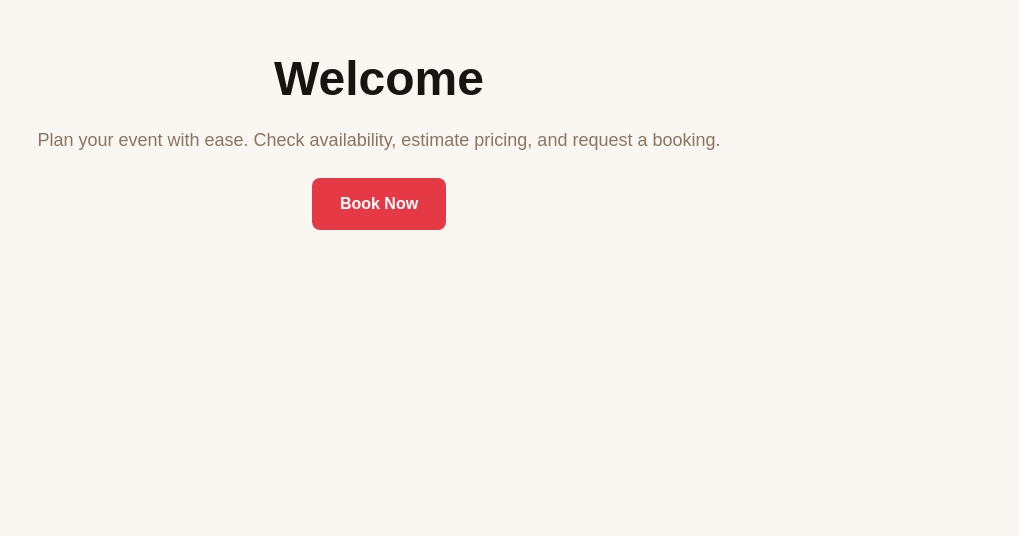
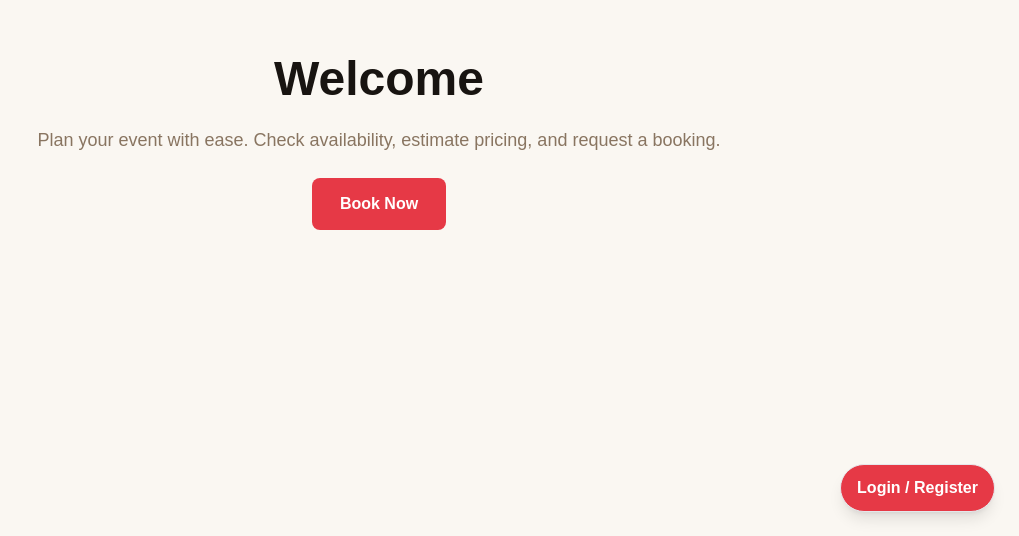
Before and after one commit to softdevglobal/booking-engine, a Next.js app: page / in a window 1280 px wide. Shown: the part 264-800 px from the top of the page, without its empty margins (261-1280 px from the left). Built offline with nearby package versions, Linux system fonts and the light colour scheme; no server answers.

Commit message:
feat: floating profile/login button like Cranbourne (AuthFab) and added to layout

```diff
--- a/src/app/layout.tsx
+++ b/src/app/layout.tsx
@@ -3,6 +3,7 @@ import React, { Suspense } from "react";
 import "./globals.css";
 import { AuthProvider } from "@/contexts/AuthContext";
 import { useSearchParams } from "next/navigation";
+import AuthFab from "@/components/AuthFab";
 
 function TenantAuth({ children }: { children: React.ReactNode }) {
 	const search = useSearchParams();
@@ -11,6 +12,7 @@ function TenantAuth({ children }: { children: React.ReactNode }) {
 	return (
 		<AuthProvider tenantId={tenantId}>
 			{children}
+			<AuthFab />
 		</AuthProvider>
 	);
 }
--- /dev/null
+++ b/src/components/AuthFab.tsx
@@ -0,0 +1,54 @@
+"use client";
+import React, { useState } from "react";
+import { useAuth } from "@/contexts/AuthContext";
+import LoginModal from "@/components/LoginModal";
+
+export default function AuthFab() {
+	const { isAuthenticated, user, logout } = useAuth();
+	const [open, setOpen] = useState(false);
+	const [showLogin, setShowLogin] = useState(false);
+
+	return (
+		<>
+			<div className="fixed bottom-6 right-6 z-50">
+				{isAuthenticated ? (
+					<div className="relative">
+						<button
+							onClick={() => setOpen((v) => !v)}
+							className="w-12 h-12 rounded-full shadow-lg ring-2 ring-white overflow-hidden border border-gray-200 bg-white hover:shadow-xl transition-shadow"
+							title={user?.name || "Account"}
+						>
+							<img
+								src={user?.avatar || `https://ui-avatars.com/api/?name=${encodeURIComponent(user?.name || "User")}&background=e63946&color=fff`}
+								alt="profile"
+								className="w-full h-full object-cover"
+							/>
+						</button>
+						{open && (
+							<div className="absolute bottom-14 right-0 bg-white rounded-xl shadow-xl border border-gray-200 w-56 overflow-hidden">
+								<div className="p-3 border-b border-gray-100">
+									<p className="text-sm font-semibold text-[#181411] truncate">{user?.name}</p>
+									<p className="text-xs text-[#897561] truncate">{user?.email}</p>
+								</div>
+								<button
+									onClick={async () => { setOpen(false); await logout(); }}
+									className="w-full text-left px-4 py-3 text-[#181411] hover:bg-gray-50 text-sm"
+								>
+									Logout
+								</button>
+							</div>
+						)}
+					</div>
+				) : (
+					<button
+						onClick={() => setShowLogin(true)}
+						className="px-4 h-12 rounded-full shadow-lg border border-gray-200 bg-[#e63946] text-white font-semibold hover:bg-[#d62839] transition-colors"
+					>
+						Login / Register
+					</button>
+				)}
+			</div>
+			{showLogin && <LoginModal onClose={() => setShowLogin(false)} onSuccess={() => setShowLogin(false)} />}
+		</>
+	);
+}
```
